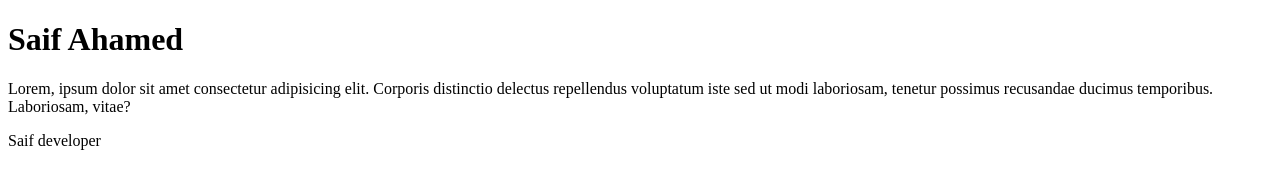
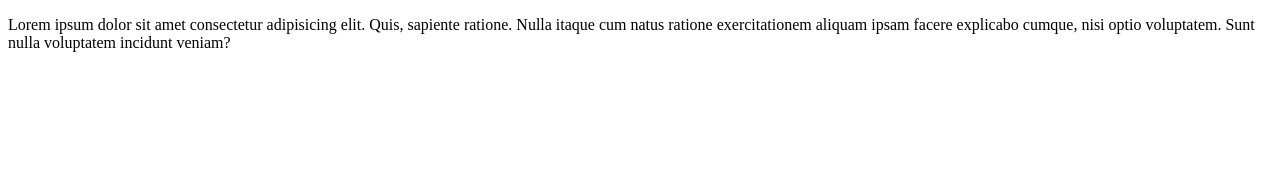
Before and after one commit to saif209/Project, a plain HTML site: page index.html in a window 1280 px wide. Drawn offline with Linux system fonts and the light colour scheme.

Commit message:
added new p tag

```diff
--- a/index.html
+++ b/index.html
@@ -8,10 +8,9 @@
 </head>
 
 <body>
-  <h1>Saif Ahamed</h1>
-  <p>Lorem, ipsum dolor sit amet consectetur adipisicing elit. Corporis distinctio delectus repellendus voluptatum iste
-    sed ut modi laboriosam, tenetur possimus recusandae ducimus temporibus. Laboriosam, vitae?</p>
-  <p>Saif developer</p>
+  <p>Lorem ipsum dolor sit amet consectetur adipisicing elit. Quis, sapiente ratione. Nulla itaque cum natus ratione
+    exercitationem aliquam ipsam facere explicabo cumque, nisi optio voluptatem. Sunt nulla voluptatem incidunt veniam?
+  </p>
 </body>
 
 </html>
```
